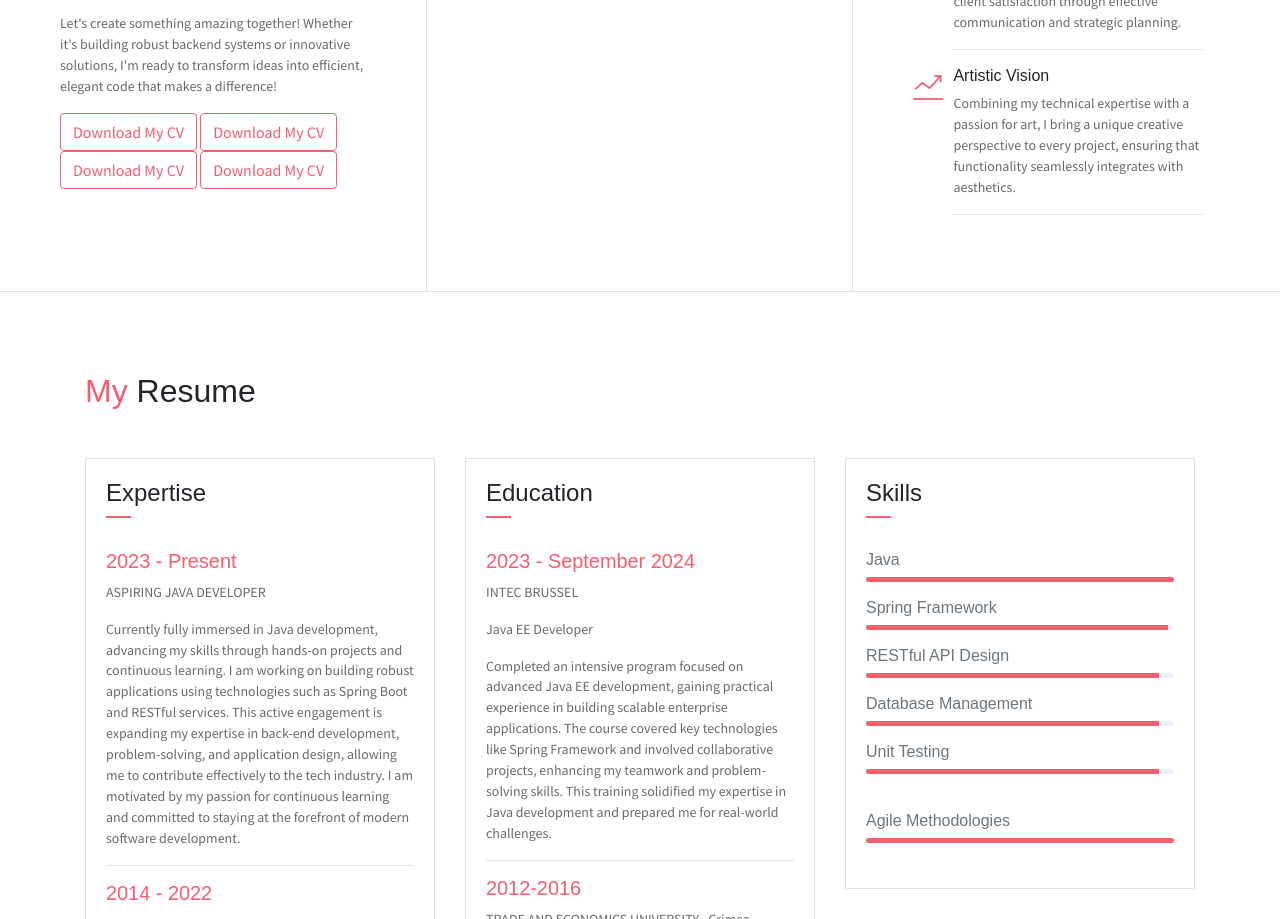
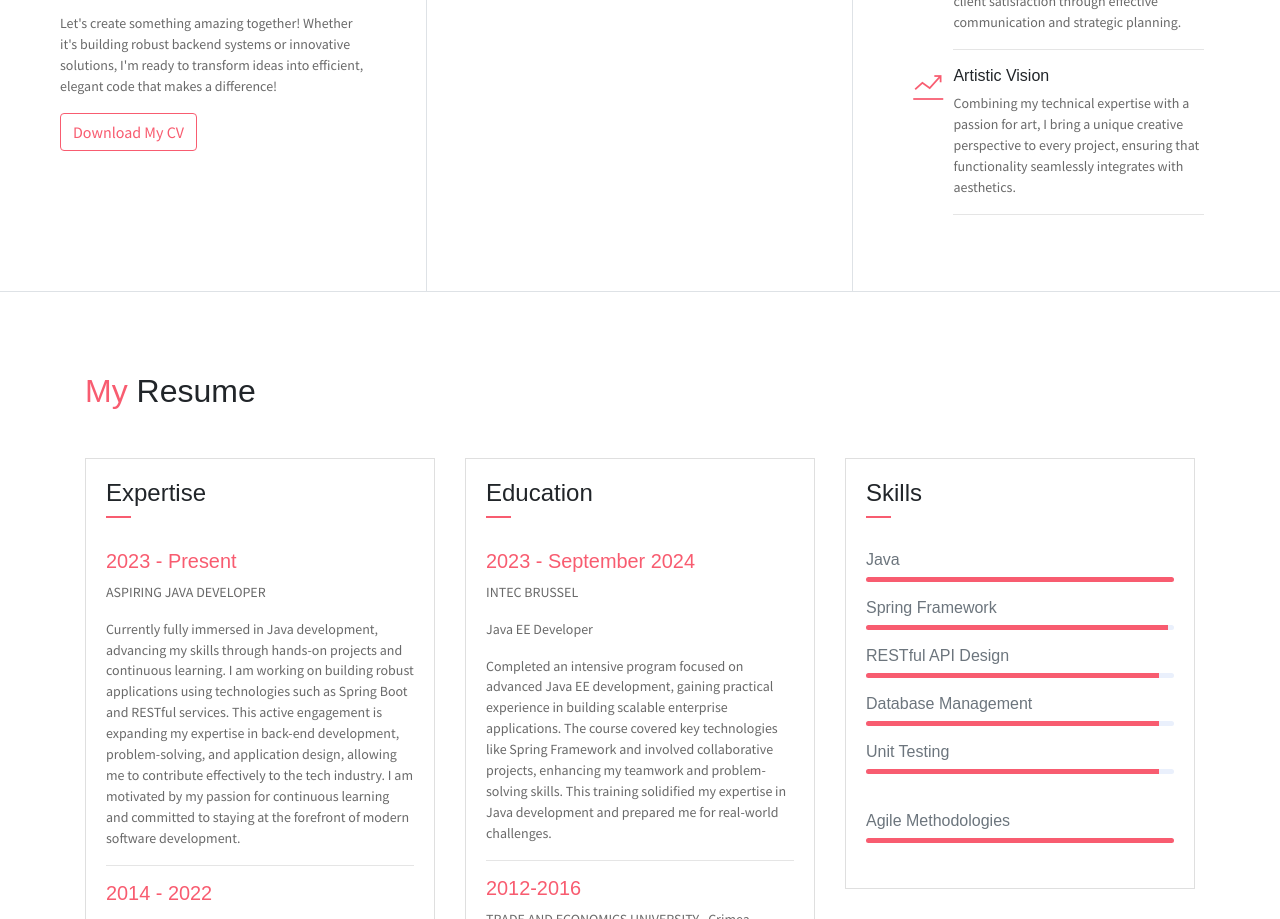
Before and after one commit to 9elmaz9/elmaz_dzhelianchyk, a website: page index.html in a window 1280 px wide. Shown: the part 1281-2200 px from the top of the page. Drawn offline with Linux system fonts and the light colour scheme.

Commit message:
Updated project files

```diff
--- a/index.html
+++ b/index.html
@@ -29,6 +29,7 @@
                 <h4 class="header-subtitle" >Hello, I am</h4>
                 <br>
                 <h1 class="header-title">Elmaz Dzhelianchyk</h1>
+
                 <style>
                     .header-title {
                       font-size: 5vw; /* Размер шрифта будет пропорционален ширине экрана */
@@ -242,19 +243,7 @@
 
            <!-- <button class="btn btn-outline-danger"><a href="/CV_ELMAZ_DZHELIANCHYK.pdf" download></i>Download My CV</button>  -->
 
-            <a href="/CV_Elmaz_Dzhelianchyk.pdf" download style="text-decoration: none; color: inherit;">
-                <button class="btn btn-outline-danger">
-                  Download My CV
-                </button>
-              </a>
 
-              <a href="CV_Elmaz_Dzhelianchyk.pdf" download>
-                <button class="btn btn-outline-danger">Download My CV</button>
-              </a>
-
-              <a href="CV_Elmaz_Dzhelianchyk.pdf" download class="btn btn-outline-danger">
-                Download My CV
-              </a>
 
               <a href="CV_Elmaz_Dzhelianchyk.pdf" download class="btn btn-outline-danger" onclick="event.preventDefault(); downloadPDF('CV_Elmaz_Dzhelianchyk.pdf')">
                 Download My CV
```
